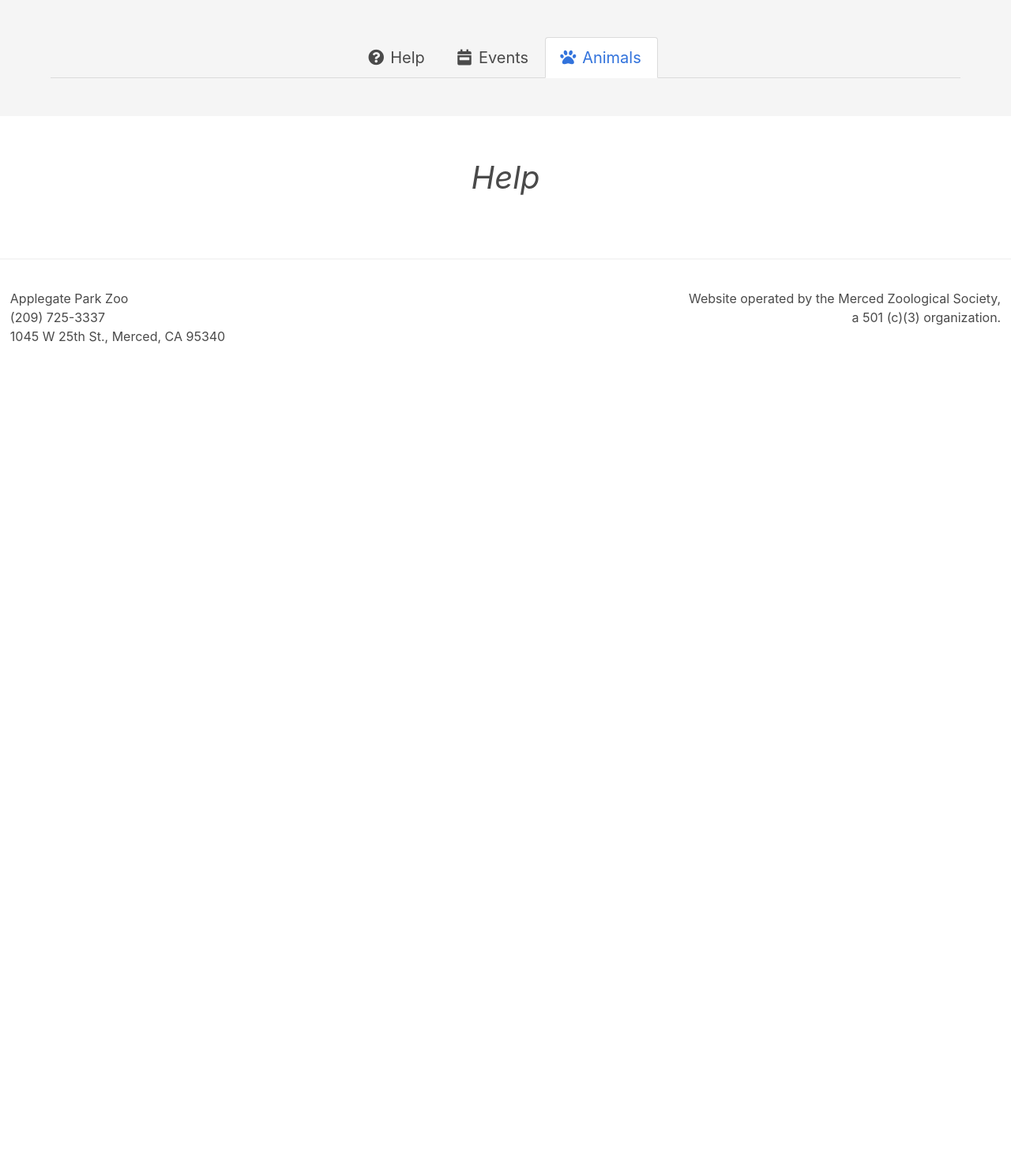
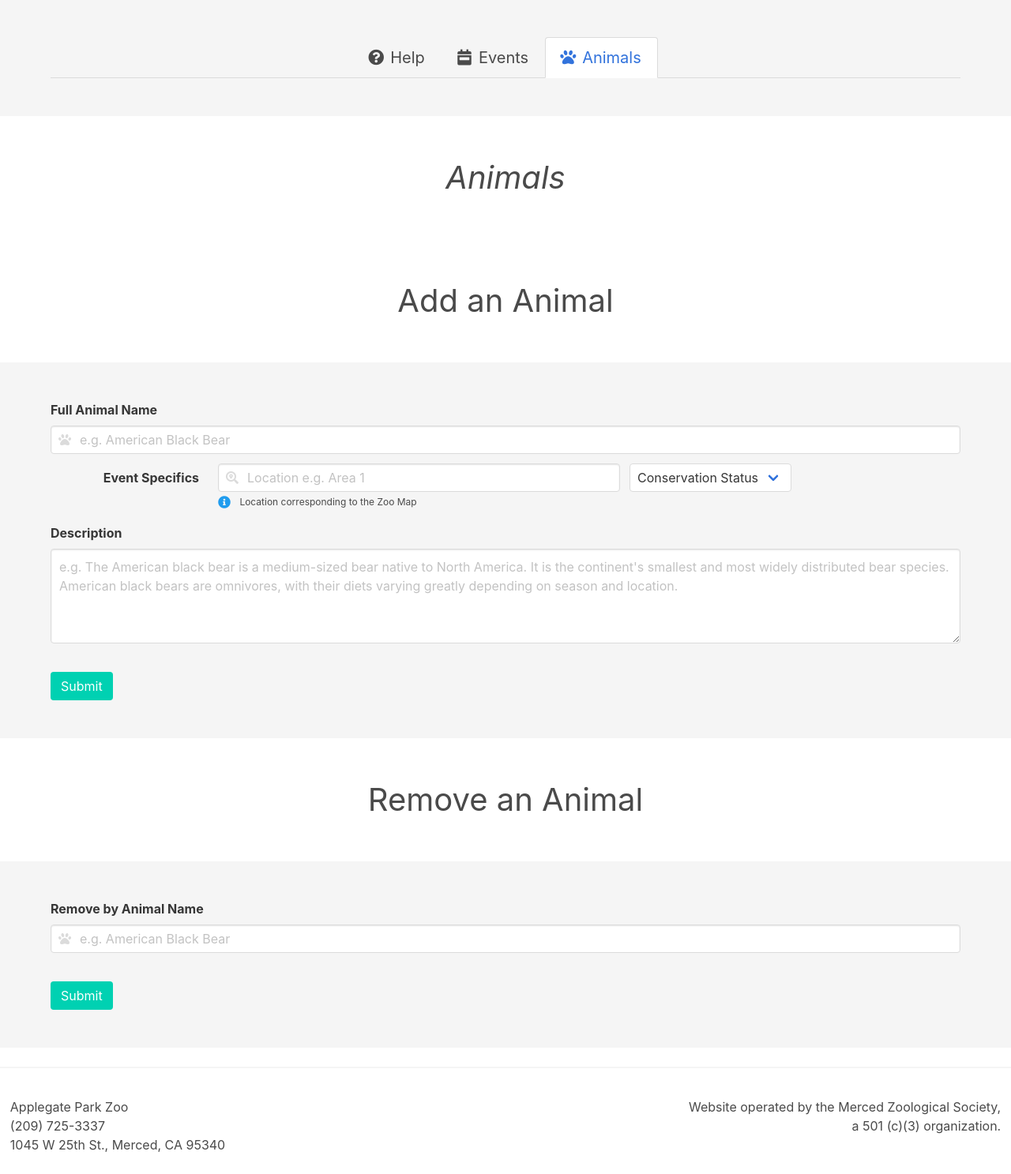
Before and after one commit to karnaerrande/Zoo-Project, a Flask app: template templates/admin/animals.html in a window 1280 px wide. Shown: the part 204-1691 px from the top of the page at 79% size. Before the commit the page ends 639 px from the top, so only its background shows below. Run offline with Flask 2, Linux system fonts and the light colour scheme; the template is opened without the code that fills it, so the values that code supplies are empty; some libraries are stand-ins or nearby versions.

Commit message:
finished add or remove animals for admin

```diff
--- a/templates/admin/animals.html
+++ b/templates/admin/animals.html
@@ -127,8 +127,115 @@
         <section class="section is-mobile">
           <div class="container">
             <h1 class="center is-size-2">
-              <i>Help</i>
+              <i>Animals</i>
             </h1>
+          </div>
+        </section>
+
+        <!-- add all the animals -->
+
+        <section class="section">
+          <div class="container">
+            <h1 class="center is-size-2">
+              Add an Animal
+            </h1>
+          </div>
+        </section>
+
+        <section class="section has-background-light">
+          <div class="container">
+
+            <div class="field">
+              <label class="label">Full Animal Name</label>
+              <div class="control has-icons-left">
+                <input class="input" type="text" name="AnimalName" placeholder="e.g. American Black Bear">
+                <span class="icon is-small is-left">
+                  <i class="fas fa-paw"></i>
+                </span>
+              </div>
+            </div>
+
+            <div class="field is-horizontal">
+              <div class="field-label is-normal">
+                <label class="label">Event Specifics</label>
+              </div>
+              <div class="field-body">
+                <div class="field">
+                  <p class="control is-expanded has-icons-left">
+                    <input class="input" type="text" name="Location" placeholder="Location e.g. Area 1">
+                    <span class="icon is-small is-left">
+                      <i class="fas fa-search-location"></i>
+                    </span>
+                  </p>
+                  <div class="help">
+                    <span class="icon has-text-info" style="vertical-align:top; display: inline-block">
+                      <i class="fas fa-info-circle fa-lg"></i>
+                    </span>
+                    Location corresponding to the Zoo Map
+                  </div>
+                </div>
+                <div class="field">
+                  <!-- <label class="label">Type of Event</label> -->
+                  <div class="control is-expanded">
+                    <div class="select">
+                      <select>
+                        <option>Conservation Status</option>
+                        <option>Safe</option>
+                        <option>Almost Endangered</option>
+                        <option>Endangered</option>
+                        <option>Extinct</option>
+                      </select>
+                    </div>
+                  </div>
+                </div>
+              </div>
+            </div>
+
+            <div class="field">
+              <label class="label">Description</label>
+              <div class="control">
+                <textarea class="textarea" name="description" placeholder="e.g. The American black bear is a medium-sized bear native to North America. It is the continent's smallest and most widely distributed bear species. American black bears are omnivores, with their diets varying greatly depending on season and location."></textarea>
+              </div>
+            </div>
+
+            <br>
+            <div class="field">
+              <p class="control">
+                <button class="button is-primary" type="button" name="submit">Submit</button>
+              </p>
+            </div>
+
+          </div>
+        </section>
+
+        <section class="section is-mobile">
+          <div class="container">
+            <h1 class="center is-size-2">
+              Remove an Animal
+            </h1>
+          </div>
+        </section>
+
+        <section class="section is-mobile has-background-light">
+          <div class="container">
+
+            <div class="field">
+              <label class="label">Remove by Animal Name</label>
+              <div class="control has-icons-left">
+                <input class="input" type="text" name="EventName" placeholder="e.g. American Black Bear">
+                <span class="icon is-small is-left">
+                  <i class="fas fa-paw"></i>
+                </span>
+              </div>
+            </div>
+
+            <br>
+            <div class="field">
+              <p class="control">
+                <button class="button is-primary" type="button" name="submit">Submit</button>
+              </p>
+            </div>
+
           </div>
         </section>
 
--- a/templates/admin/events.html
+++ b/templates/admin/events.html
@@ -202,10 +202,11 @@
             <div class="field">
               <label class="label">Description</label>
               <div class="control">
-                <textarea class="textarea" name="description" placeholder="e.g. I want to volunteer at this zoo."></textarea>
+                <textarea class="textarea" name="description" placeholder="e.g. This event will be a community event for people to come in to the zoo and feed the animals"></textarea>
               </div>
             </div>
 
+            <br>
             <div class="field">
               <p class="control">
                 <button class="button is-primary" type="button" name="submit">Submit</button>
@@ -296,6 +297,7 @@
               </div>
             </div>
 
+            <br>
             <div class="field">
               <p class="control">
                 <button class="button is-primary" type="button" name="submit">Submit</button>
```
